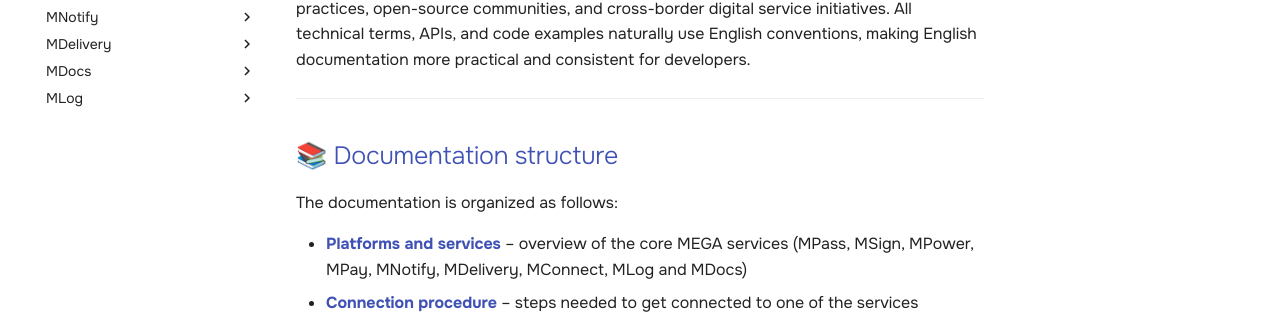
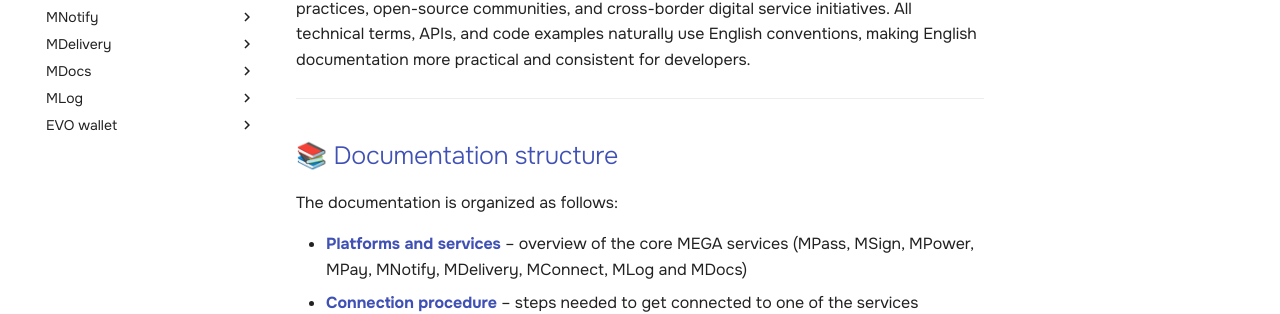
Before and after one commit to egov-moldova/egov4dev, an MkDocs documentation site: the page built from docs/index.md, in a window 1280 px wide. Shown: the part 480-794 px from the top of the page. Built offline with MkDocs 1.6.1 and Material for MkDocs 9.7.7, drawn with Linux system fonts in a browser that asks for light colours.

Commit message:
Add EVO wallet section to mkdocs configuration

```diff
--- a/mkdocs.yml
+++ b/mkdocs.yml
@@ -83,6 +83,8 @@ nav:
           - Examples: guides/mlog/examples.md
           - Security: guides/mlog/security.md
           - Change log: guides/mlog/change-log.md
+      - EVO wallet:
+          - Overview: guides/EVO wallet/index.md
 
 theme:
   name: material
```
